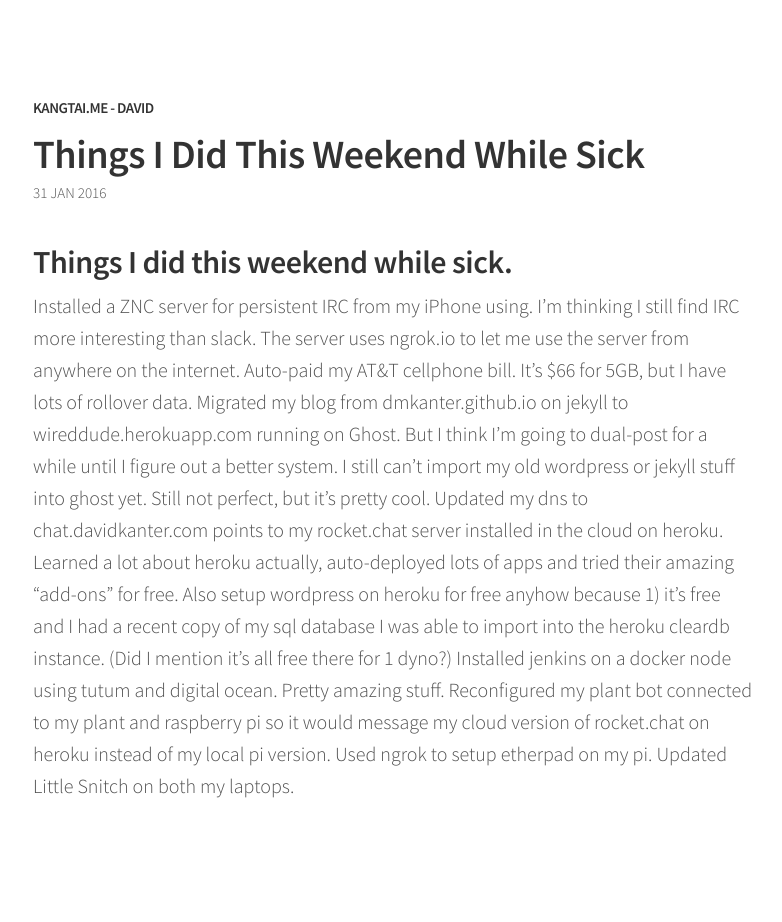
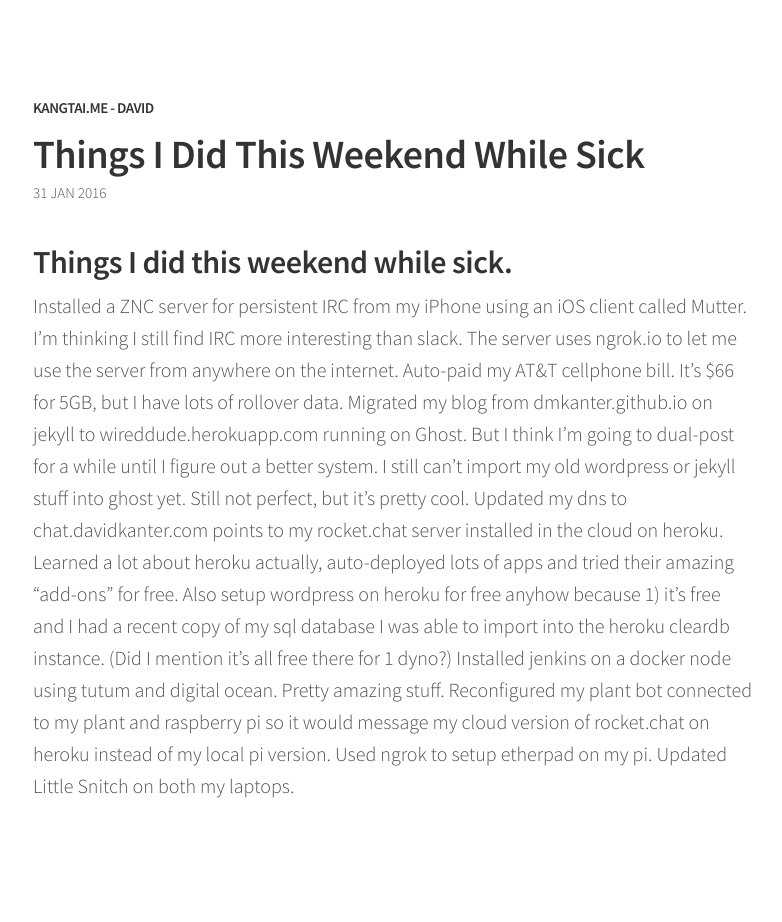
Before and after one commit to wireddude/wireddude.github.io, a Jekyll site: the page built from _posts/2016-01-31-things-i-did-this-weekend-while-sick.md, in a window 1280 px wide. Shown: the whole page, without its empty margins (247-1029 px from the left). Built offline with Jekyll 4.4.1, drawn with Linux system fonts in a browser that asks for light colours; Markdown is read by kramdown in place of the engine named in the settings.

Commit message:
added name of iOS client

```diff
--- a/_posts/2016-01-31-things-i-did-this-weekend-while-sick.md
+++ b/_posts/2016-01-31-things-i-did-this-weekend-while-sick.md
@@ -3,6 +3,7 @@ published: true
 ---
 
 
+
 ## Things I did this weekend while sick.
 
-Installed a ZNC server for persistent IRC from my iPhone using. I'm thinking I still find IRC more interesting than slack. The server uses ngrok.io to let me use the server from anywhere on the internet. Auto-paid my AT&T cellphone bill. It’s $66 for 5GB, but I have lots of rollover data. Migrated my blog from dmkanter.github.io on jekyll to wireddude.herokuapp.com running on Ghost. But I think I'm going to dual-post for a while until I figure out a better system. I still can't import my old wordpress or jekyll stuff into ghost yet. Still not perfect, but it’s pretty cool. Updated my dns to chat.davidkanter.com points to my rocket.chat server installed in the cloud on heroku. Learned a lot about heroku actually, auto-deployed lots of apps and tried their amazing “add-ons” for free. Also setup wordpress on heroku for free anyhow because 1) it's free and I had a recent copy of my sql database I was able to import into the heroku cleardb instance. (Did I mention it's all free there for 1 dyno?) Installed jenkins on a docker node using tutum and digital ocean. Pretty amazing stuff. Reconfigured my plant bot connected to my plant and raspberry pi so it would message my cloud version of rocket.chat on heroku instead of my local pi version. Used ngrok to setup etherpad on my pi. Updated Little Snitch on both my laptops.
+Installed a ZNC server for persistent IRC from my iPhone using an iOS client called Mutter. I'm thinking I still find IRC more interesting than slack. The server uses ngrok.io to let me use the server from anywhere on the internet. Auto-paid my AT&T cellphone bill. It’s $66 for 5GB, but I have lots of rollover data. Migrated my blog from dmkanter.github.io on jekyll to wireddude.herokuapp.com running on Ghost. But I think I'm going to dual-post for a while until I figure out a better system. I still can't import my old wordpress or jekyll stuff into ghost yet. Still not perfect, but it’s pretty cool. Updated my dns to chat.davidkanter.com points to my rocket.chat server installed in the cloud on heroku. Learned a lot about heroku actually, auto-deployed lots of apps and tried their amazing “add-ons” for free. Also setup wordpress on heroku for free anyhow because 1) it's free and I had a recent copy of my sql database I was able to import into the heroku cleardb instance. (Did I mention it's all free there for 1 dyno?) Installed jenkins on a docker node using tutum and digital ocean. Pretty amazing stuff. Reconfigured my plant bot connected to my plant and raspberry pi so it would message my cloud version of rocket.chat on heroku instead of my local pi version. Used ngrok to setup etherpad on my pi. Updated Little Snitch on both my laptops.
```
